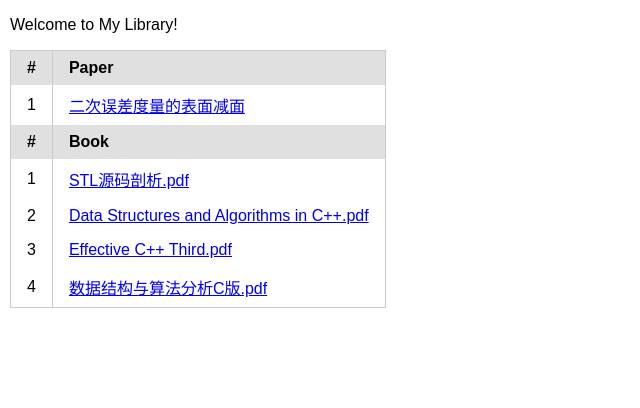
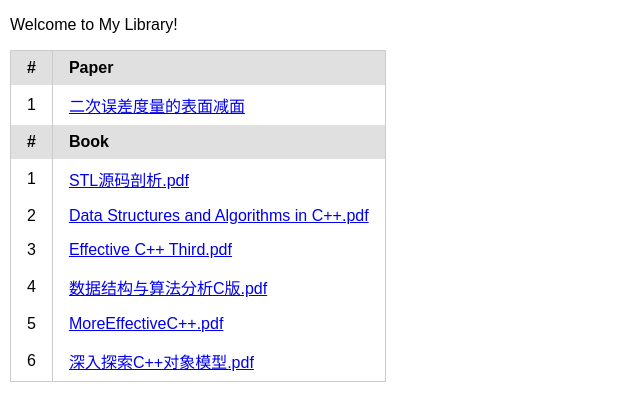
Before and after one commit to zhanzhan1848/zhanzhan1848.github.io, a plain HTML site: page index.html in a window 1280 px wide. Shown: the whole page, without its empty margins (0-640 px from the left). Drawn offline with Linux system fonts and the light colour scheme.

Commit message:
Update index.html

```diff
--- a/index.html
+++ b/index.html
@@ -52,6 +52,18 @@
                 <td>4</td>
                 <td>
                   <a href="/Book/数据结构与算法分析：C语言描述+中文版.pdf" target="_blank">数据结构与算法分析C版.pdf</a>
+		</td>
+            </tr>
+	    <tr>
+                <td>5</td>
+                <td>
+                  <a href="/Book/MoreEffectiveC++中文版.pdf" target="_blank">MoreEffectiveC++.pdf</a>
+		</td>
+            </tr>
+	    <tr>
+                <td>6</td>
+                <td>
+                  <a href="/Book/深入探索C++对象模型.pdf" target="_blank">深入探索C++对象模型.pdf</a>
 		</td>
             </tr>
 	    </tbody>
```
